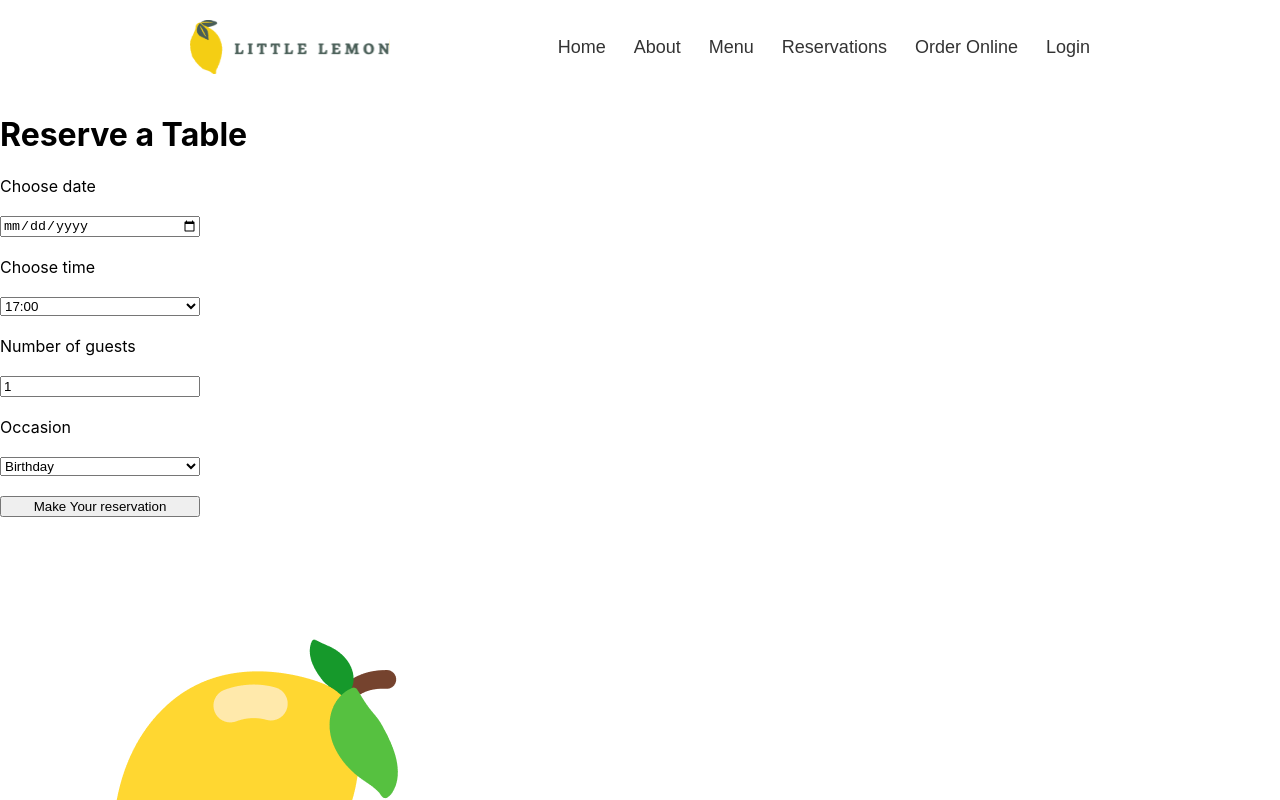
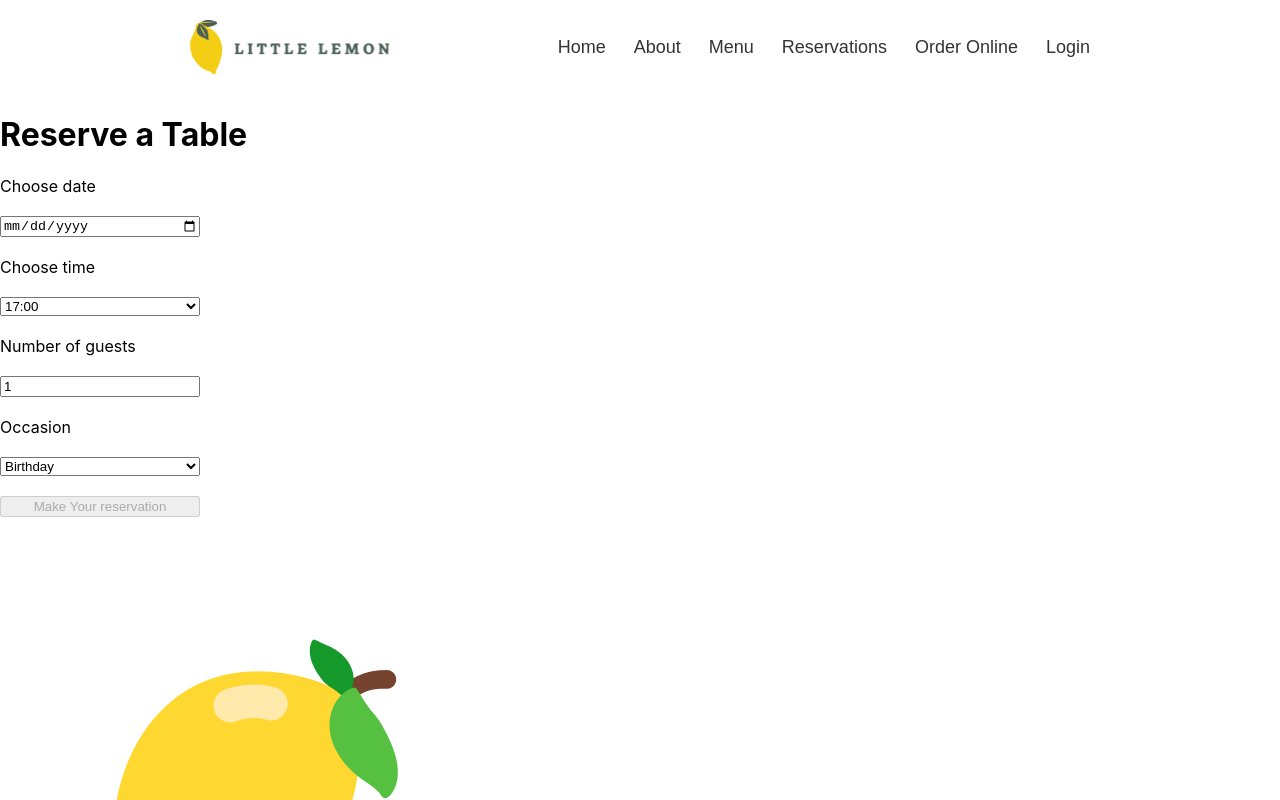
Before and after one commit to caannnoo/little-lemon, a React (Create React App) app: page /reservations in a window 1280 px wide. Shown: the top 800 px of the page. Built offline with nearby package versions, Linux system fonts and the light colour scheme.

Commit message:
Add booking form validation

```diff
--- a/src/BookingForm.js
+++ b/src/BookingForm.js
@@ -5,6 +5,13 @@ function BookingForm({ availableTimes, dispatch, submitForm }) {
   const [time, setTime] = useState("17:00");
   const [guests, setGuests] = useState(1);
   const [occasion, setOccasion] = useState("Birthday");
+
+  const isFormValid =
+    date !== "" &&
+    time !== "" &&
+    guests >= 1 &&
+    guests <= 10 &&
+    occasion !== "";
 
   const handleSubmit = (e) => {
     e.preventDefault();
@@ -37,6 +44,7 @@ function BookingForm({ availableTimes, dispatch, submitForm }) {
           setDate(e.target.value);
           dispatch({ type: "UPDATE_TIMES", date: e.target.value });
         }}
+        required
       />
 
       <label htmlFor="res-time">Choose time</label>
@@ -44,6 +52,7 @@ function BookingForm({ availableTimes, dispatch, submitForm }) {
         id="res-time"
         value={time}
         onChange={(e) => setTime(e.target.value)}
+        required
       >
         {availableTimes.map((availableTime) => (
           <option key={availableTime} value={availableTime}>
@@ -61,6 +70,7 @@ function BookingForm({ availableTimes, dispatch, submitForm }) {
         id="guests"
         value={guests}
         onChange={(e) => setGuests(e.target.value)}
+        required
       />
 
       <label htmlFor="occasion">Occasion</label>
@@ -68,12 +78,17 @@ function BookingForm({ availableTimes, dispatch, submitForm }) {
         id="occasion"
         value={occasion}
         onChange={(e) => setOccasion(e.target.value)}
+        required
       >
         <option value="Birthday">Birthday</option>
         <option value="Anniversary">Anniversary</option>
       </select>
 
-      <input type="submit" value="Make Your reservation" />
+      <input
+        type="submit"
+        value="Make Your reservation"
+        disabled={!isFormValid}
+      />
     </form>
   );
 }
```
